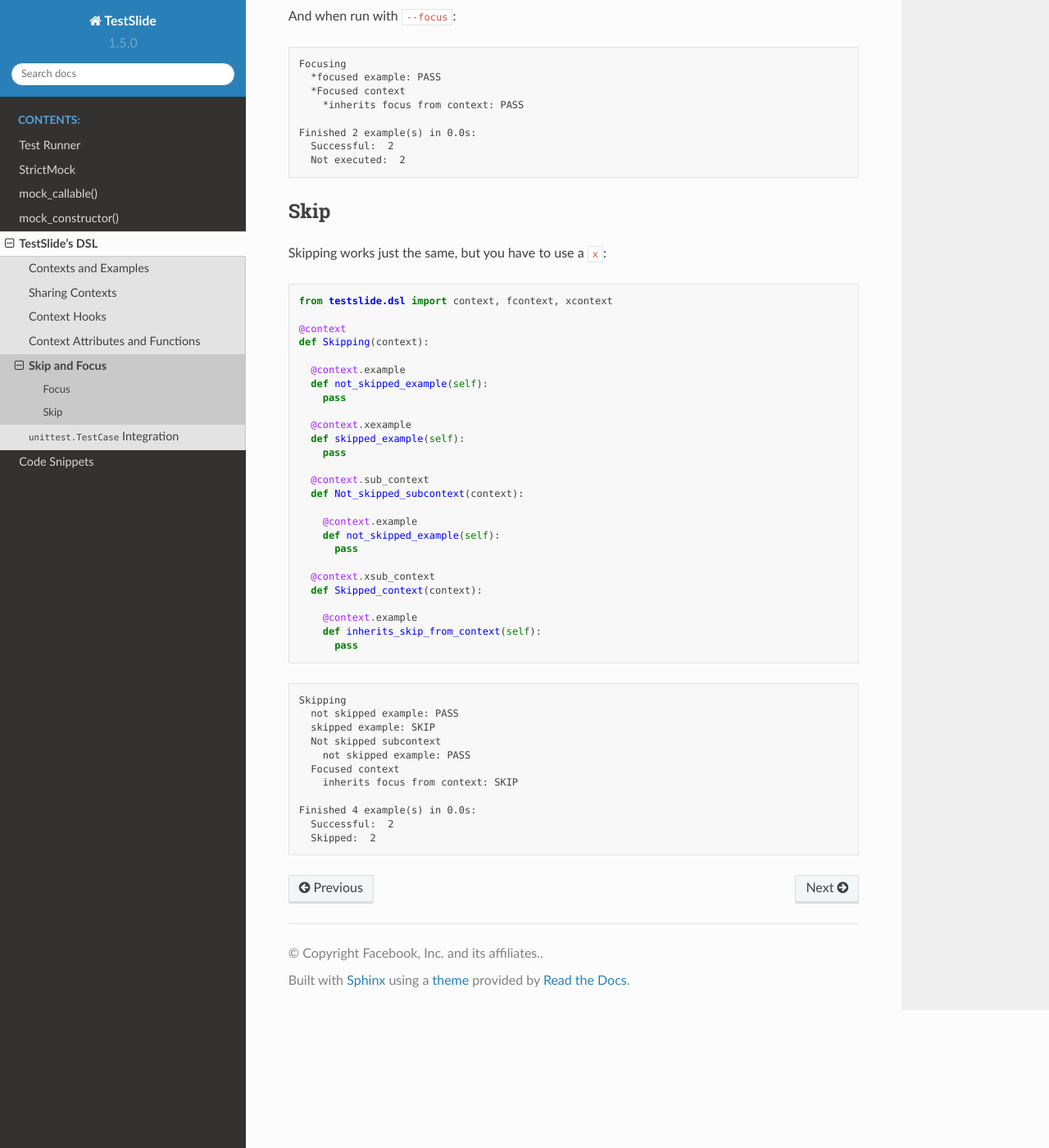
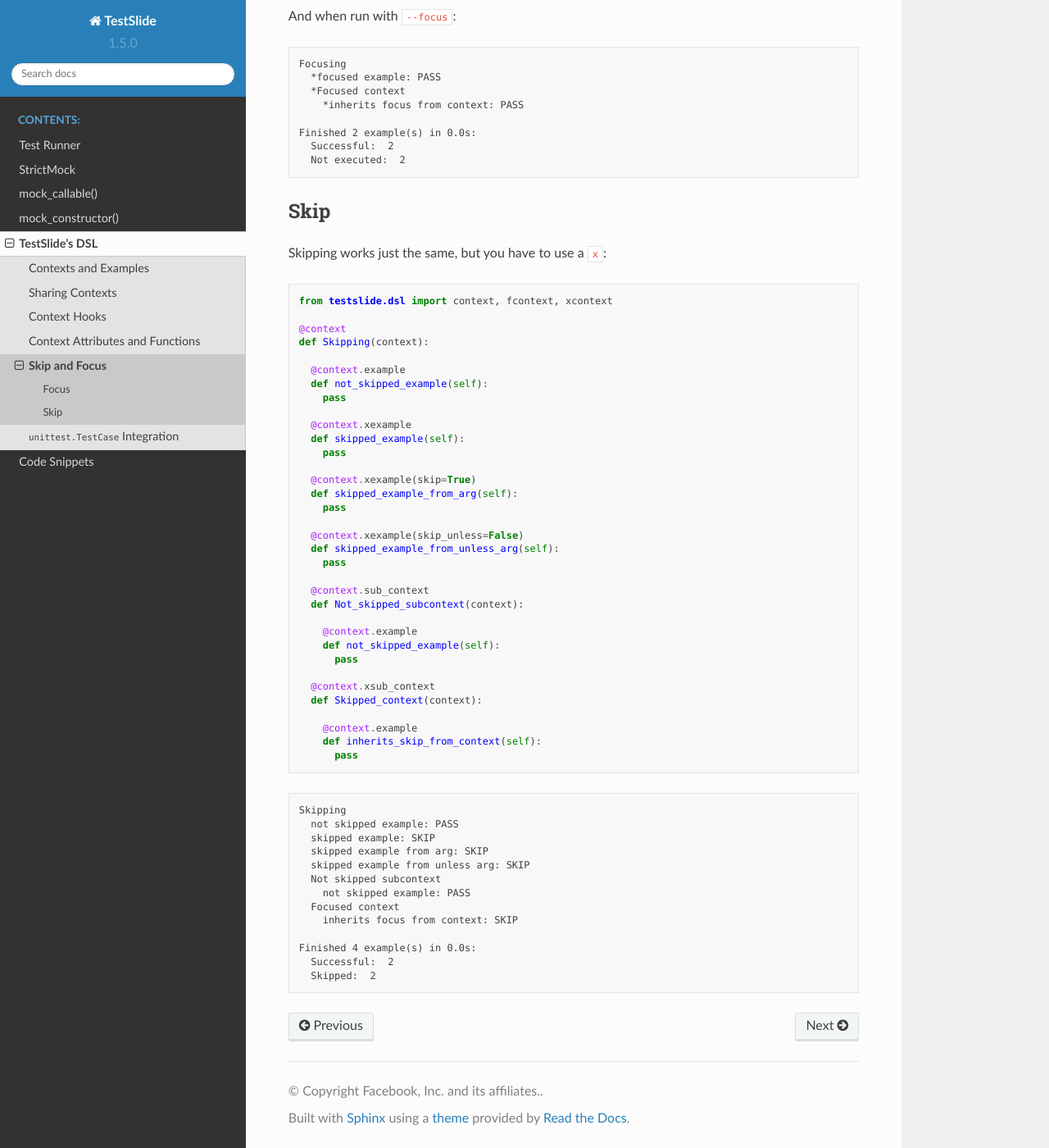
Before and after one commit to facebook/TestSlide, a Sphinx documentation site: the page built from docs/testslide_dsl/skip_and_focus/index.rst, in a window 1280 px wide and 1400 px high, scrolled down 840 px. Shown: the whole window at 82% size. Built offline with Sphinx 7.4.7 and the Read the Docs theme 2.0.0, drawn with Linux system fonts in a browser that asks for light colours.

Commit message:
Update docs

```diff
--- a/docs/testslide_dsl/skip_and_focus/index.rst
+++ b/docs/testslide_dsl/skip_and_focus/index.rst
@@ -70,6 +70,14 @@ Skipping works just the same, but you have to use a ``x``:
     def skipped_example(self):
       pass
 
+    @context.xexample(skip=True)
+    def skipped_example_from_arg(self):
+      pass
+
+    @context.xexample(skip_unless=False)
+    def skipped_example_from_unless_arg(self):
+      pass
+
     @context.sub_context
     def Not_skipped_subcontext(context):
 
@@ -89,6 +97,8 @@ Skipping works just the same, but you have to use a ``x``:
   Skipping
     not skipped example: PASS
     skipped example: SKIP
+    skipped example from arg: SKIP
+    skipped example from unless arg: SKIP
     Not skipped subcontext
       not skipped example: PASS
     Focused context
```
